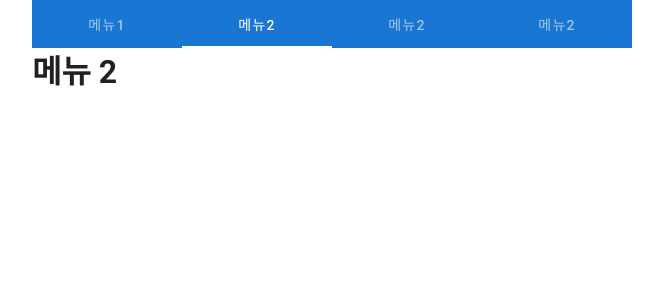
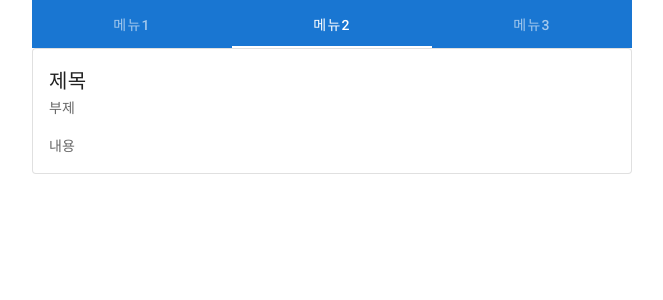
Before and after one commit to Hwanse/vue-vuetify-practice, a Vue app: page /clubs/1 in a window 1280 px wide. Both pictures are taken after a click on the tab "메뉴2". Shown: the top 300 px of the page, without its empty margins (308-971 px from the left). Built offline with nearby package versions, Linux system fonts and the light colour scheme.

Commit message:
카드 리스트 뷰 추가

```diff
--- a/src/views/club/detail/ClubDetailBody.vue
+++ b/src/views/club/detail/ClubDetailBody.vue
@@ -9,16 +9,13 @@
 
         <v-tabs-items v-model="tab">
             <v-tab-item>
-               <club-detail-info></club-detail-info>
+                <club-detail-info></club-detail-info>
             </v-tab-item>
             <v-tab-item>
-                <h1>메뉴 2</h1>
+                <meeting-list></meeting-list>
             </v-tab-item>
             <v-tab-item>
                 <h1>메뉴 3</h1>
-            </v-tab-item>
-            <v-tab-item>
-                <h1>메뉴 4</h1>
             </v-tab-item>
         </v-tabs-items>
     </div>
@@ -26,6 +23,7 @@
 
 <script>
 import ClubDetailInfo from './info/ClubDetailInfo.vue'
+import MeetingList from './meeting/MeetingList.vue'
 
 export default {
     data() {
@@ -34,13 +32,13 @@ export default {
             menus: [
                 {id: 1, name: '메뉴1'},
                 {id: 2, name: '메뉴2'},
-                {id: 3, name: '메뉴2'},
-                {id: 4, name: '메뉴2'},
+                {id: 3, name: '메뉴3'},
             ]
         }
     },
     components: {
-        'club-detail-info': ClubDetailInfo
+        'club-detail-info': ClubDetailInfo,
+        'meeting-list': MeetingList
     }
 }
 </script>
--- /dev/null
+++ b/src/views/club/detail/meeting/MeetingList.vue
@@ -0,0 +1,15 @@
+<template>
+    <div>
+        <v-card outlined>
+            <v-card-title>제목</v-card-title>
+            <v-card-subtitle>부제</v-card-subtitle>
+            <v-card-text>내용</v-card-text>
+        </v-card>
+    </div>
+</template>
+
+<script>
+export default {
+
+}
+</script>
```
